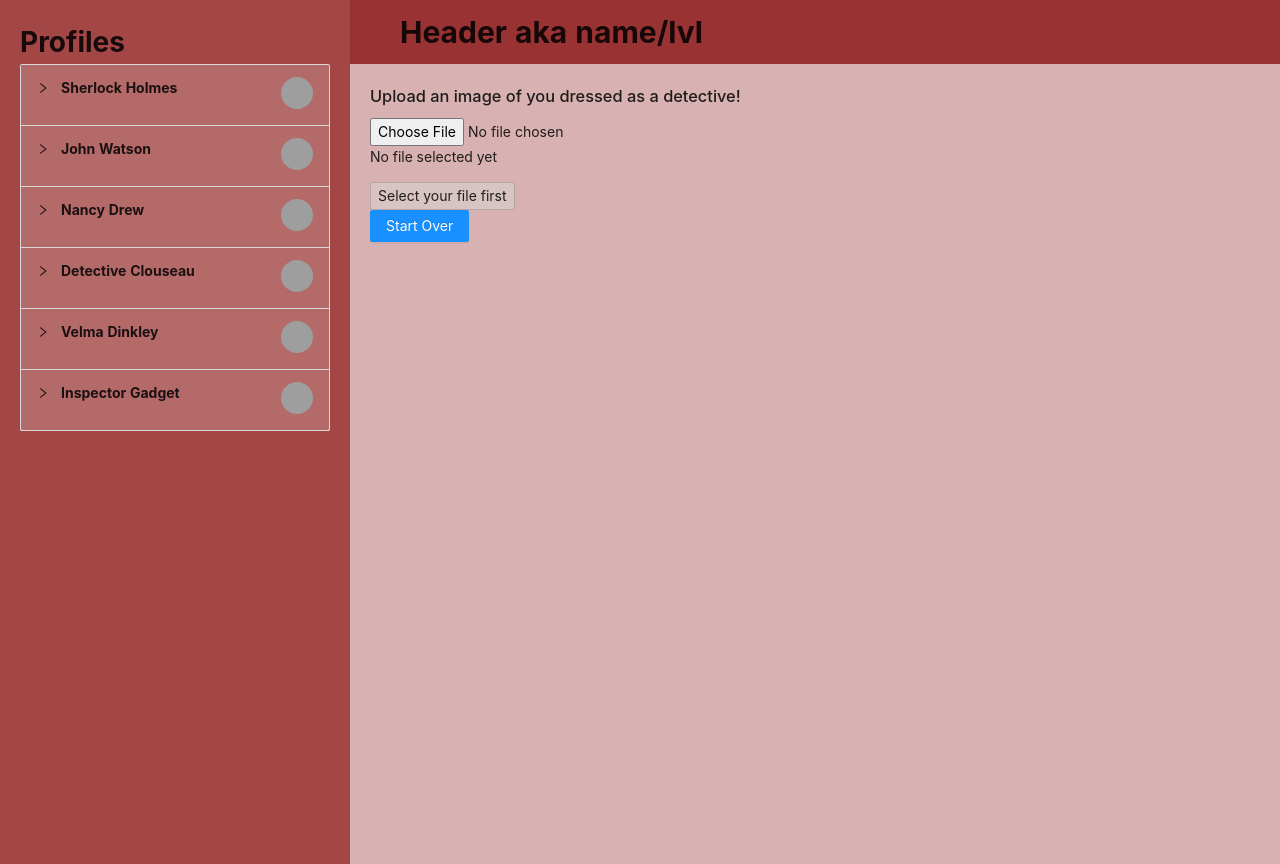
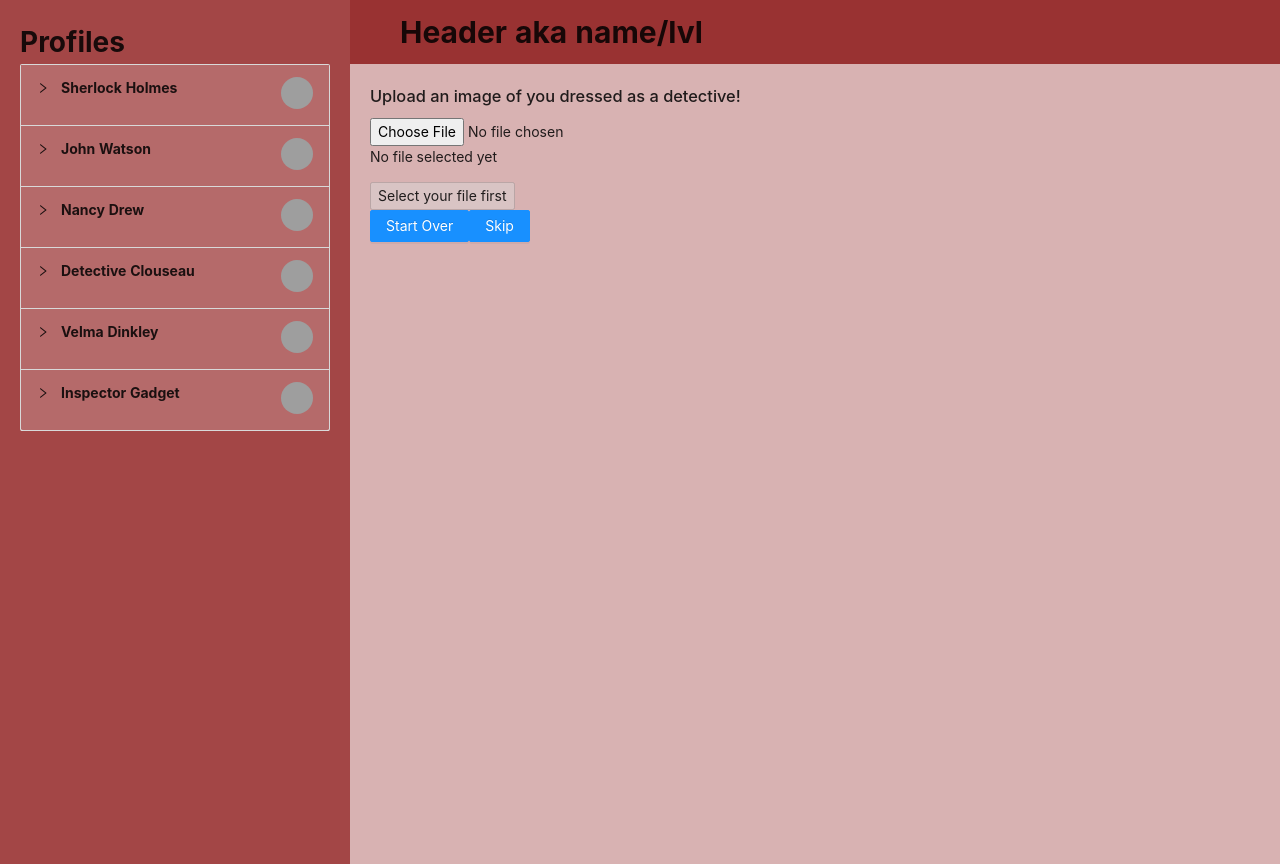
Before and after one commit to SaloniSS/Who-Done-It, a React (Create React App) app in the folder frontend/: page / in a window 1280 px wide. Both pictures are taken after a click on the button "Start Game". Built offline with nearby package versions, Linux system fonts and the light colour scheme; grey boxes are pictures that could not be loaded.

Commit message:
Add Skip

```diff
--- a/frontend/src/components/LevelOne.js
+++ b/frontend/src/components/LevelOne.js
@@ -164,6 +164,10 @@ export const LevelOne = (props) => {
       <Button type="primary" onClick={props.prevLevel}>
         Start Over
       </Button>
+
+      <Button type="primary" onClick={props.nextLevel}>
+        Skip
+      </Button>
     </div>
   );
 };
```
